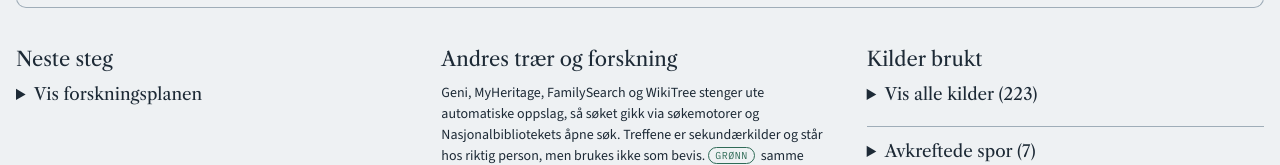
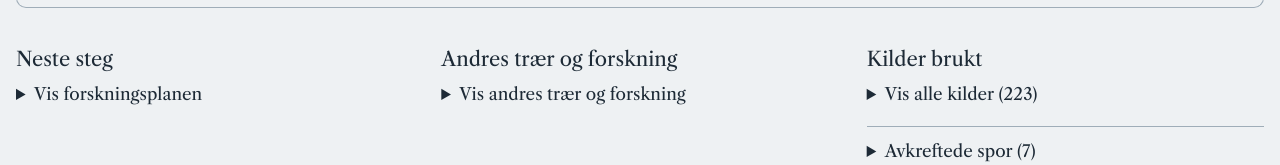
Before and after one commit to widrone/slekta, a plain HTML site: page index.html in a window 1280 px wide. Shown: the part 3244-3409 px from the top of the page. Drawn offline with nearby package versions, Linux system fonts and the light colour scheme.

Commit message:
Add files via upload

```diff
--- a/index.html
+++ b/index.html
@@ -251,6 +251,7 @@ details ul{margin-top:10px}
     </div>
     <div>
       <h3>Andres trær og forskning</h3>
+      <details class="nd"><summary>Vis andres trær og forskning</summary>
       <p class="lead">Geni, MyHeritage, FamilySearch og WikiTree stenger ute automatiske oppslag, så søket gikk via søkemotorer og Nasjonalbibliotekets åpne søk. Treffene er sekundærkilder og står hos riktig person, men brukes ikke som bevis. <span class="tag treff">Grønn</span>samme person. <span class="tag mulig">Gul</span>mulig, må sjekkes. Avisene på nb.no kan leses fra norsk nettadresse.</p>
       <h4>Koblet til personer i treet</h4>
       <ul id="extlist"></ul>
@@ -265,6 +266,7 @@ details ul{margin-top:10px}
         <li>Åpne Geni-profilene til Evina og Julie mens du er logget inn. Der ser du hvem som forvalter dem og hvem som er koblet til dem, og kan sende forvalteren en melding.</li>
         <li><b>FamilySearch</b> har ett felles tre for alle. Sjekk Maren Olsdatter-profilen før du kobler noe på den.</li>
       </ol>
+      </details>
     </div>
     <div>
       <h3>Kilder brukt</h3>
```
Also changed, not shown: 1 other file.
